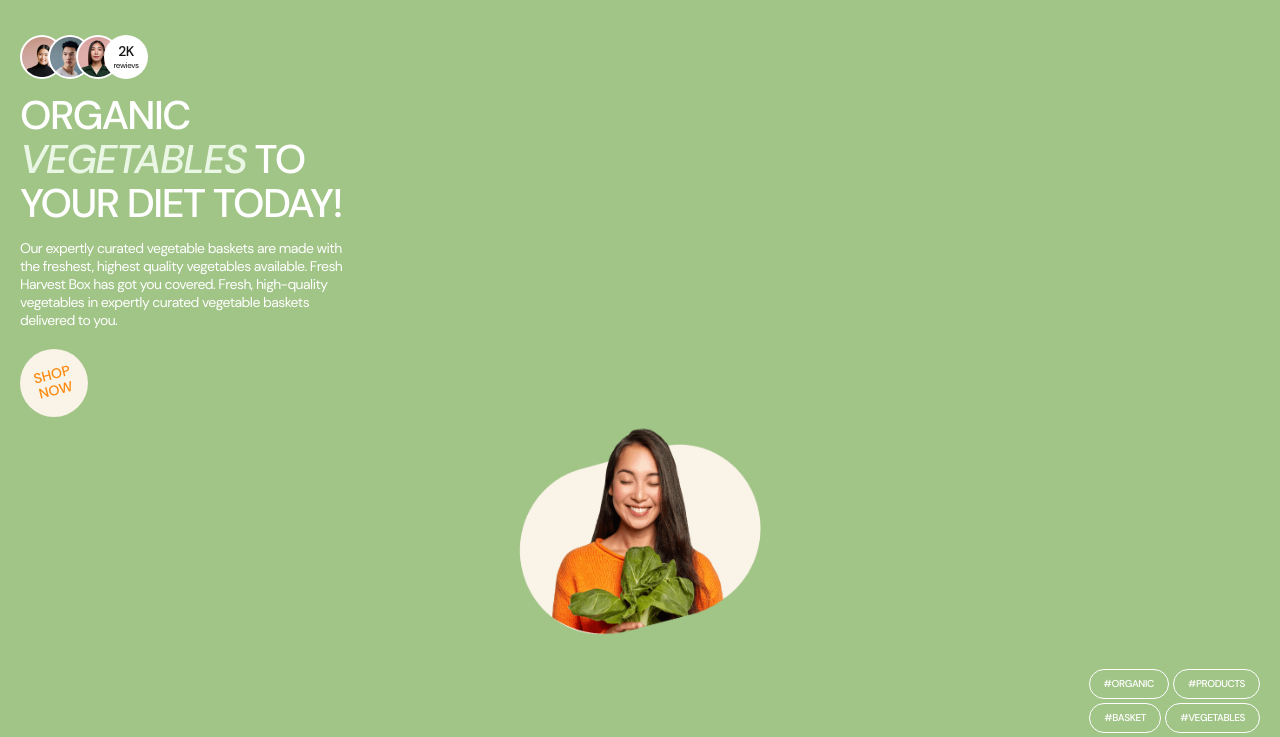
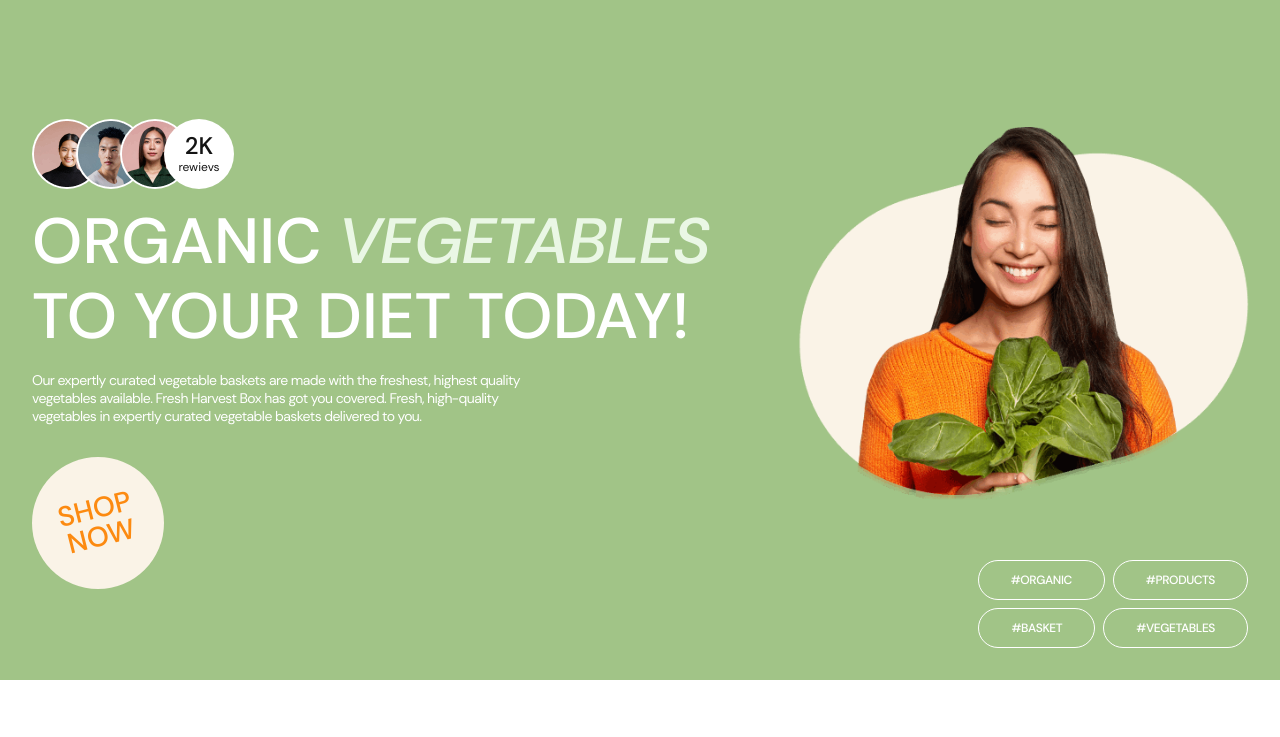
Before and after one commit to VladcatUA/project-BigStartTheory09, a website built with Vite: page src/index.html in a window 1280 px wide. Shown: the part 63-800 px from the top of the page. Built offline with nearby package versions, Linux system fonts and the light colour scheme.

Commit message:
feature/hero/tablet/desktop

```diff
--- a/src/css/hero.css
+++ b/src/css/hero.css
@@ -1,6 +1,11 @@
-/*.hero-wrap-main {}
+.container {
+    width: 100%;
+}
 
-.hero-wrap-secondary {}*/
+.hero-wrap-main {}
+
+
+.hero-wrap-secondary {}
 
 .hero {
     padding-top: 48px;
@@ -34,6 +39,10 @@
     justify-content: center;
 }
 
+.hero-img-absolute {
+    position: absolute;
+}
+
 .hero-img-height {
     height: 40px;
     width: 40px;
@@ -53,7 +62,6 @@
     font-weight: 500;
     text-transform: uppercase;
     line-height: 1;
-    letter-spacing: -0.56px;
     display: flex;
     flex-direction: column;
     gap: 2px;
@@ -68,7 +76,6 @@
     /* font-family: DM Sans; */
     font-weight: 400;
     line-height: 1.25;
-    letter-spacing: -0.32px;
     text-transform: lowercase;
 }
 
@@ -89,7 +96,7 @@
     /* min-width: 335px; */
     margin-bottom: 14px;
     max-width: 335px;
-    letter-spacing: -1.6px;
+    /* letter-spacing: 0.03em; */
 
 }
 
@@ -158,16 +165,21 @@
     color: var(--green);
 }
 
+/* .hero-picture {
+margin-bottom: 16px;
+} */
+
 .hero-main-img {
-    margin-bottom: 16px;
-    width: 278px;
-    height: 228px;
+    /* margin-bottom: 16px; */
+    max-width: 278px;
+    /* height: 228px; */
 
 }
 
 .hero-picture {
     display: flex;
     justify-content: center;
+    margin-bottom: -4px;
 }
 
 
@@ -186,14 +198,13 @@
 .hero-btn {
     color: var(--basic-background-color);
     font-size: 10px;
-    /* font-family: DM Sans; */
+    font-family: DM Sans;
     font-weight: 500;
     line-height: 1.2;
     letter-spacing: -0.4px;
     padding: 8px 14px;
     margin: auto;
     border-radius: 1000px;
-    /* border-color: var(--basic-background-color); */
     background-color: var(--green);
     display: flex;
     justify-content: center;
@@ -212,3 +223,247 @@
     color: var(--black);
     background-color: var(--floral-white-hashtag);
 }
+
+
+
+
+@media screen and (min-width: 375px) {
+    .container {
+        max-width: 375px;
+    }
+}
+
+@media screen and (min-width: 768px) {
+    .container {
+        max-width: 768px;
+        padding-left: 32px;
+        padding-right: 32px;
+    }
+
+    .hero {
+        padding-top: 64px;
+        padding-bottom: 32px;
+    }
+
+    .hero-images-list {
+        margin-bottom: 18px;
+    }
+
+    .hero-title {
+        margin-bottom: 16px;
+        font-size: 50px;
+        max-width: 656px;
+        line-height: 1.28;
+    }
+
+    .hero-text {
+        margin-bottom: 32px;
+        max-width: 490px;
+    }
+
+    .hero-picture {
+        margin-bottom: -24px;
+    }
+
+    .hero-main-img {
+        /* margin-bottom: 8px; */
+        max-width: 466px;
+        /* height: 380px; */
+    }
+
+    .hero-margin-tablet {
+        margin-bottom: 4px;
+    }
+
+
+    .hero-btn {
+        padding: 10px 20px;
+        font-size: 12px;
+        line-height: 1.17;
+    }
+
+    .hero-buttons-list {
+        max-width: 300px;
+    }
+
+    .hero-img-height {
+        width: 50px;
+        height: 50px;
+    }
+
+
+    .hero-position-second {
+
+        left: 34px;
+    }
+
+    .hero-position-third {
+
+        left: 68px;
+    }
+
+    .hero-position-fourth {
+
+        left: 102px;
+    }
+
+    .hero-img-circle {
+        width: 54px;
+        height: 54px;
+
+    }
+
+    .hero-img-four {
+        width: 54px;
+        height: 54px;
+        font-size: 18px;
+        line-height: 1.33;
+    }
+
+    .hero-text-rewievs {
+        font-size: 10px;
+        line-height: 1.2;
+    }
+
+
+
+    .hero-title-text {
+        font-size: 50px;
+        line-height: 1.28;
+    }
+
+
+    .hero-btn-main {
+        width: 114px;
+        height: 114px;
+    }
+
+    .hero-button-shop {
+        font-size: 24px;
+        line-height: 1;
+    }
+
+
+}
+
+
+@media screen and (min-width: 1280px) {
+
+    .container {
+        max-width: 1280px;
+        display: flex;
+        padding-left: 32px;
+        padding-right: 32px;
+    }
+
+    .hero {
+        padding-top: 132px;
+        /* padding-bottom: 32px; */
+    }
+
+    .hero-images-list {
+        margin-bottom: 16px;
+    }
+
+    .hero-title {
+        margin-bottom: 16px;
+        font-size: 64px;
+        max-width: 700px;
+        line-height: 1.17;
+    }
+
+    .hero-text {
+        margin-bottom: 32px;
+        max-width: 491px;
+    }
+
+    .hero-title-text {
+        font-size: 64px;
+        line-height: 1.17;
+    }
+
+    .hero-picture {
+        margin-bottom: 28px;
+    }
+
+    .hero-main-img {
+        /* margin-bottom: 8px; */
+        max-width: 515px;
+        /* height: 423px; */
+        /* margin-bottom: 64px; */
+        transform: translateX(32px);
+    }
+
+    .hero-margin-tablet {
+        margin-bottom: 0;
+    }
+
+
+    .hero-btn {
+        padding: 12px 32px;
+    }
+
+    .hero-buttons-list {
+        max-width: 300px;
+    }
+
+    .hero-img-height {
+        width: 66px;
+        height: 66px;
+    }
+
+
+    .hero-position-second {
+
+        left: 44px;
+    }
+
+    .hero-position-third {
+
+        left: 88px;
+    }
+
+    .hero-position-fourth {
+
+        left: 132px;
+    }
+
+    .hero-img-circle {
+        width: 70px;
+        height: 70px;
+
+    }
+
+    .hero-img-four {
+        width: 70px;
+        height: 70px;
+        font-size: 24px;
+        line-height: 1;
+    }
+
+    .hero-text-rewievs {
+        font-size: 12px;
+        line-height: 1.17;
+    }
+
+
+    .hero-btn-main {
+        width: 132px;
+        height: 132px;
+    }
+
+    .hero-button-shop {
+        font-size: 28px;
+        line-height: 1;
+    }
+
+    .hero-wrap-secondary {
+        margin-left: auto;
+    }
+
+    .hero-buttons-list {
+        gap: 8px;
+        max-width: 320px;
+    }
+
+}
--- a/src/partials/hero.html
+++ b/src/partials/hero.html
@@ -4,47 +4,116 @@
       <ul class="list hero-images-list">
         <li>
           <div class="hero-img-circle">
-            <img
-              class="hero-img-height"
+            <picture class="hero-img-absolute">
+              <source
+                srcset="
+                  ./img/desktop/hero/hero-ellipse-desk.png    1x,
+                  ./img/desktop/hero/hero-ellipse-desk@2x.png 2x
+                "
+                media="(min-width=1280px)"
+              />
+              <source
+                srcset="
+                  ./img/tablet/hero/hero-ellipse-tab.png    1x,
+                  ./img/tablet/hero/hero-ellipse-tab@2x.png 2x
+                "
+                media="(min-width=768px)"
+              />
+              <source
                 srcset="
                   ./img/mobile/hero/hero-ellipse-mob.png    1x,
                   ./img/mobile/hero/hero-ellipse-mob@2x.png 2x
                 "
-              src="./img/mobile/hero/hero-ellipse-mob.png"
-              alt="pic 1"
+                media="(max-width=767px)"
+              />
+              <img
+                srcset="
+                  ./img/desktop/hero/hero-ellipse-desk.png    1x,
+                  ./img/desktop/hero/hero-ellipse-desk@2x.png 2x
+                "
+                class="hero-img-height"
+                src="./img/desktop/hero/hero-ellipse-desk.png"
+                alt="pic 3"
                 width="40px"
                 height="40px"
               />
+            </picture>
           </div>
         </li>
         <li class="hero-position-second">
           <div class="hero-img-circle">
-            <img
-              class="hero-img-height"
+            <picture class="hero-img-absolute">
+              <source
+                srcset="
+                  ./img/desktop/hero/hero-ellipse2-desk.png    1x,
+                  ./img/desktop/hero/hero-ellipse2-desk@2x.png 2x
+                "
+                media="(min-width=1280px)"
+              />
+              <source
+                srcset="
+                  ./img/tablet/hero/hero-ellipse2-tab.png    1x,
+                  ./img/tablet/hero/hero-ellipse2-tab@2x.png 2x
+                "
+                media="(min-width=768px)"
+              />
+              <source
                 srcset="
                   ./img/mobile/hero/hero-ellipse2-mob.png    1x,
                   ./img/mobile/hero/hero-ellipse2-mob@2x.png 2x
                 "
-              src="./img/mobile/hero/hero-ellipse2-mob.png"
-              alt="pic 2"
+                media="(max-width=767px)"
+              />
+              <img
+                srcset="
+                  ./img/desktop/hero/hero-ellipse2-desk.png    1x,
+                  ./img/desktop/hero/hero-ellipse2-desk@2x.png 2x
+                "
+                class="hero-img-height"
+                src="./img/desktop/hero/hero-ellipse2-desk.png"
+                alt="pic 3"
                 width="40px"
                 height="40px"
               />
+            </picture>
           </div>
         </li>
         <li class="hero-position-third">
           <div class="hero-img-circle">
-            <img
-              class="hero-img-height"
+            <picture class="hero-img-absolute">
+              <source
+                srcset="
+                  ./img/desktop/hero/hero-ellipse3-desk.png    1x,
+                  ./img/desktop/hero/hero-ellipse3-desk@2x.png 2x
+                "
+                media="(min-width=1280px)"
+              />
+              <source
+                srcset="
+                  ./img/tablet/hero/hero-ellipse3-tab.png    1x,
+                  ./img/tablet/hero/hero-ellipse3-tab@2x.png 2x
+                "
+                media="(min-width=768px)"
+              />
+              <source
                 srcset="
                   ./img/mobile/hero/hero-ellipse3-mob.png    1x,
                   ./img/mobile/hero/hero-ellipse3-mob@2x.png 2x
                 "
-              src="./img/mobile/hero/hero-ellipse3-mob.png"
+                media="(max-width=767px)"
+              />
+              <img
+                srcset="
+                  ./img/desktop/hero/hero-ellipse3-desk.png    1x,
+                  ./img/desktop/hero/hero-ellipse3-desk@2x.png 2x
+                "
+                class="hero-img-height"
+                src="./img/desktop/hero/hero-ellipse3-desk.png"
                 alt="pic 3"
                 width="40px"
                 height="40px"
               />
+            </picture>
           </div>
         </li>
         <li class="hero-position-fourth">
@@ -71,10 +140,10 @@
         </button>
       </div>
     </div>
+
     <div class="hero-wrap-secondary">
       <picture class="hero-picture">
         <source
-          type="image/png"
           srcset="
             ./img/desktop/hero/hero-image-desk.png    1x,
             ./img/desktop/hero/hero-image-desk@2x.png 2x
@@ -95,24 +164,14 @@
           "
           media="(max-width=767px)"
         />
-        <!-- <img
+        <img
+          srcset="
+            ./img/desktop/hero/hero-image-desk.png    1x,
+            ./img/desktop/hero/hero-image-desk@2x.png 2x
+          "
           class="hero-main-img"
-          src="./img/mobile/hero/hero-image-mob.png"
-          alt="women/vegetables"
-          width="278px"
-          height="228px"
-        /> -->
-
-        <img
-          class="hero-main-img"
-          srcset="
-            ./img/mobile/hero/hero-image-mob.png    1x,
-            ./img/mobile/hero/hero-image-mob@2x.png 2x
-          "
-          src="./img/mobile/hero/hero-image-mob@2x.png"
-          alt="pic 3"
-          width="278px"
-          height="228px"
+          src="./img/desktop/hero/hero-image-desk.png"
+          alt="Girl with vegetable"
         />
       </picture>
 
```
Lines whose indentation alone changed are shown as unchanged.
